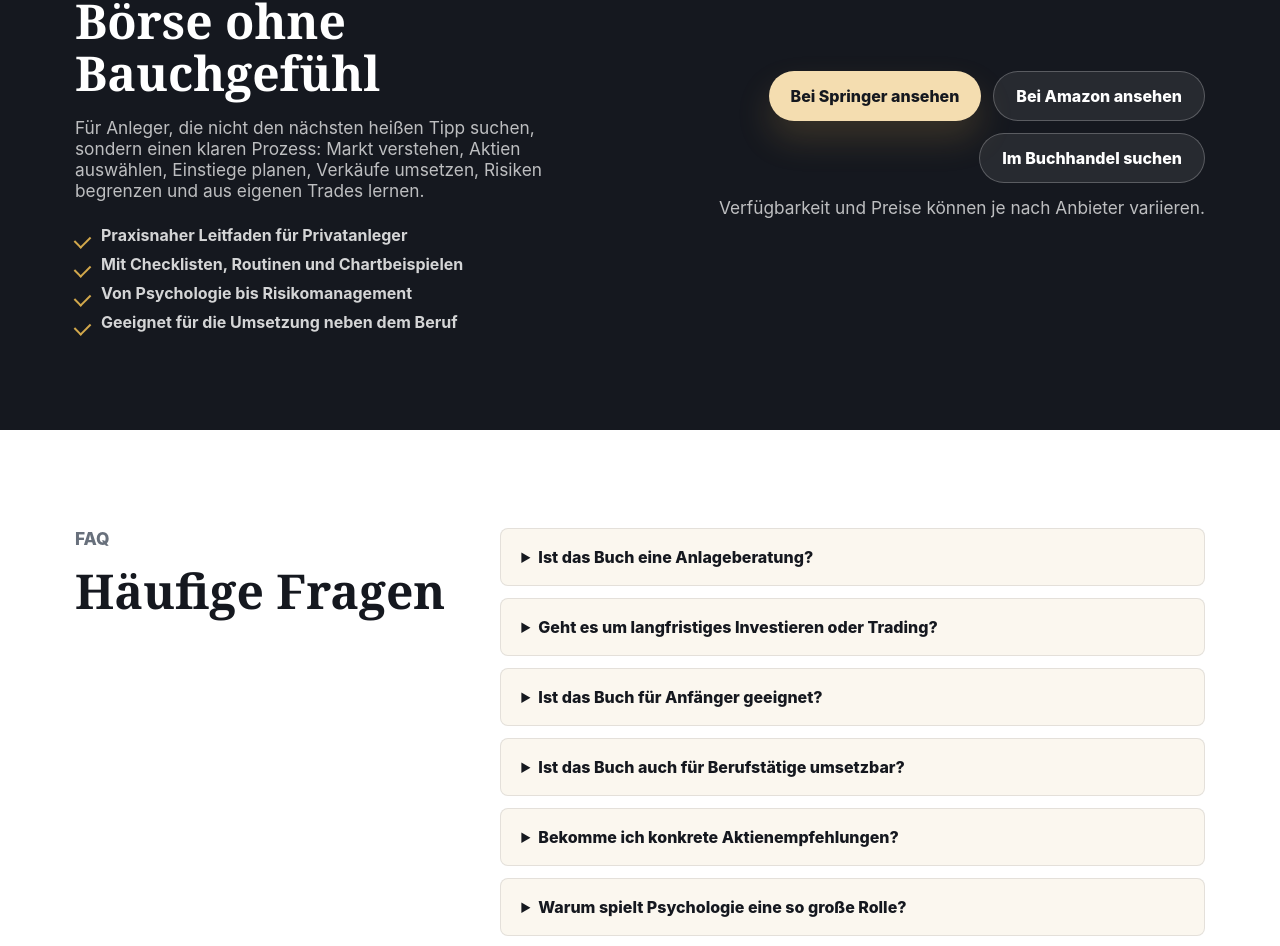
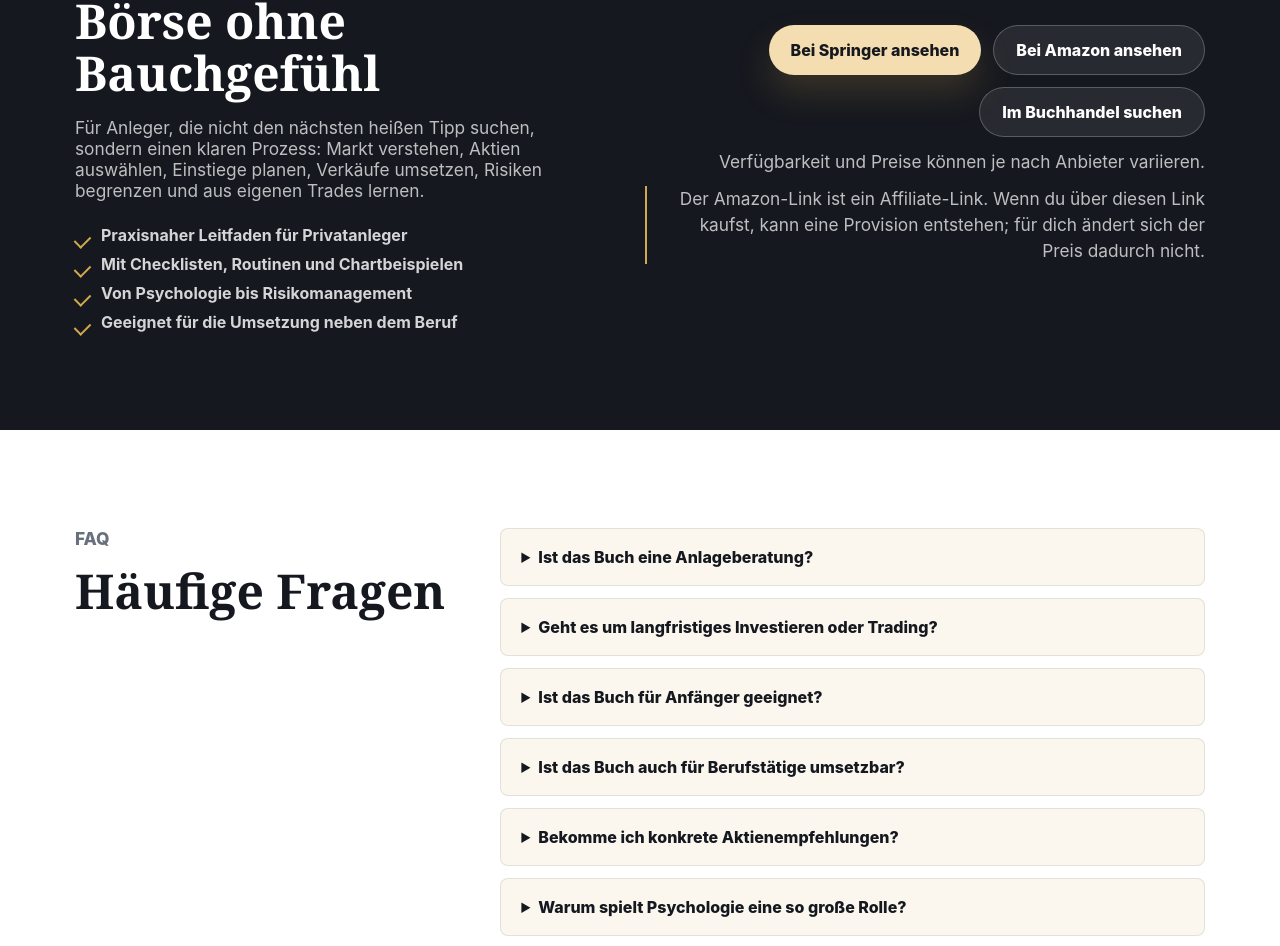
Before and after one commit to Druckkette/boerse_landingpage, a React (Vite) app: page / in a window 1280 px wide. Shown: the part 10187-11133 px from the top of the page. Built offline with nearby package versions, Linux system fonts and the light colour scheme.

Commit message:
Add Amazon affiliate link

```diff
--- a/src/components/PurchaseSection.tsx
+++ b/src/components/PurchaseSection.tsx
@@ -1,4 +1,5 @@
 import { BOOK_LINKS } from "../config/links";
+import { affiliateDisclosure } from "../content";
 import { trackEvent } from "../lib/tracking";
 
 const purchaseLinks = [
@@ -43,6 +44,7 @@ export function PurchaseSection() {
             ))}
           </div>
           <p className="purchase-note">Verfügbarkeit und Preise können je nach Anbieter variieren.</p>
+          <p className="purchase-affiliate-note">{affiliateDisclosure}</p>
         </div>
       </div>
     </section>
--- a/src/config/links.ts
+++ b/src/config/links.ts
@@ -10,10 +10,10 @@ export const IMAGE_PATHS = {
   author: withBasePath("assets/author.jpg")
 } as const;
 
-// TODO LINKS: Produktlinks ersetzen, sobald die finalen Shop- und Buchhandelsseiten live sind.
+// TODO LINKS: Springer- und Buchhandelslinks ersetzen, sobald die finalen Seiten live sind.
 export const BOOK_LINKS = {
   springer: "https://www.springer.com/",
-  amazon: "https://www.amazon.de/",
+  amazon: "https://amzn.to/4y4nI2a",
   bookstore: "https://www.buchhandel.de/"
 } as const;
 
--- a/src/content.ts
+++ b/src/content.ts
@@ -232,6 +232,9 @@ export const testimonials: Testimonial[] = [
   // }
 ];
 
+export const affiliateDisclosure =
+  "Der Amazon-Link ist ein Affiliate-Link. Wenn du über diesen Link kaufst, kann eine Provision entstehen; für dich ändert sich der Preis dadurch nicht.";
+
 export const faqs = [
   {
     question: "Ist das Buch eine Anlageberatung?",
--- a/src/styles.css
+++ b/src/styles.css
@@ -1260,6 +1260,17 @@ h4 {
   font-size: 0.92rem;
 }
 
+.purchase-affiliate-note {
+  max-width: 560px;
+  margin: 0;
+  border-left: 2px solid var(--brass);
+  padding-left: 14px;
+  color: rgba(255, 255, 255, 0.74);
+  font-size: 0.9rem;
+  line-height: 1.5;
+  text-align: right;
+}
+
 .purchase-section .button-secondary {
   border-color: rgba(255, 255, 255, 0.24);
 }
@@ -1442,6 +1453,10 @@ details p {
 
   .purchase-cta-panel {
     justify-items: start;
+  }
+
+  .purchase-affiliate-note {
+    text-align: left;
   }
 
   .not-for-you ul {
```
